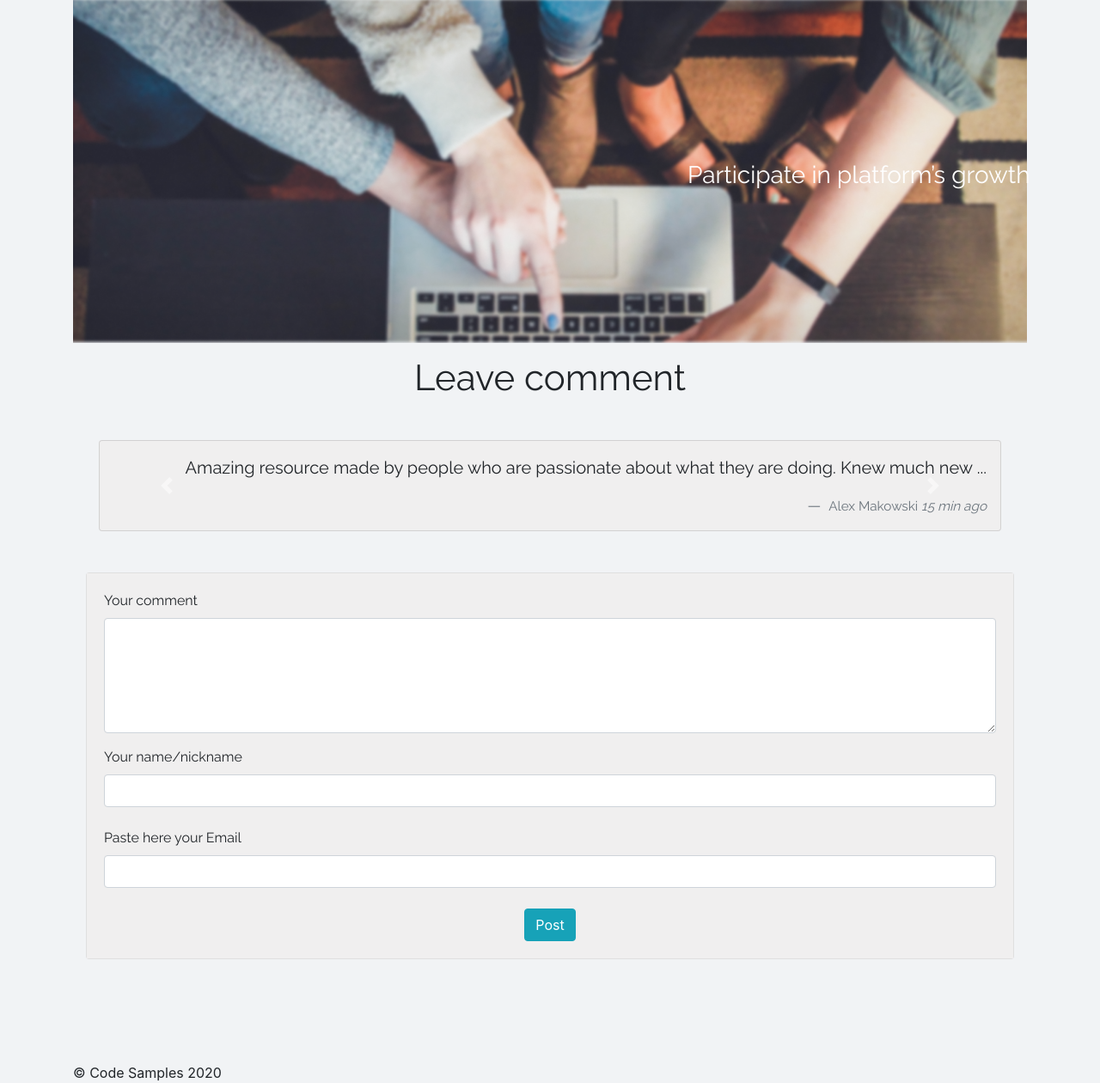
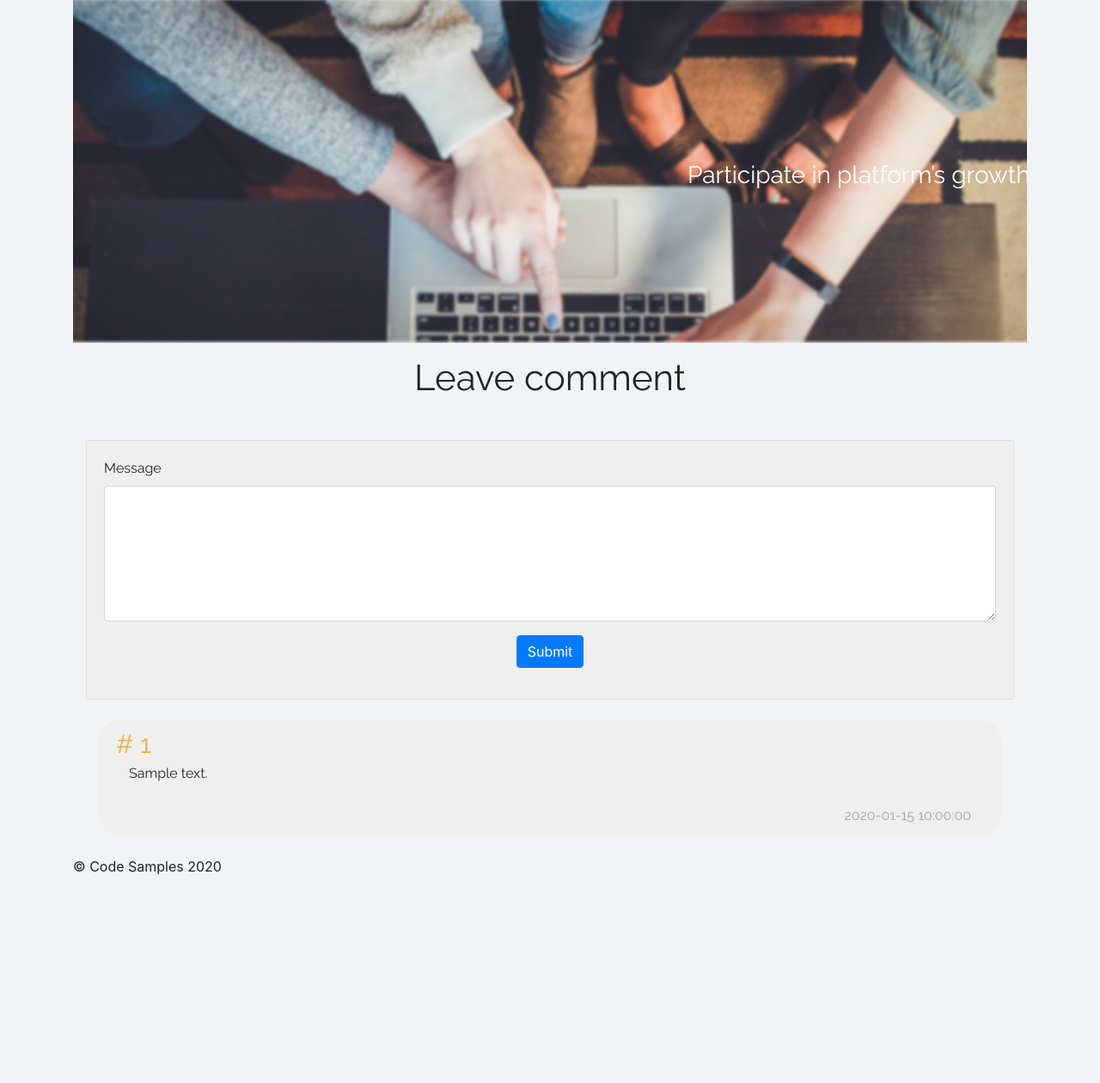
Before and after one commit to jol79/WebDev_Braganca, a Yii app: template views/site/home.php in a window 1280 px wide. Shown: the part 1357-2617 px from the top of the page at 86% size. After the commit the page ends 2375 px from the top, so only its background shows below. Run offline with PHP 8.4 and a stand-in for Yii, Linux system fonts and the light colour scheme; the template is opened without the code that fills it: most values are stand-ins (such as "Sample title", 1, 10 or a date in 2020); form fields are guessed from the names that the template uses; data that the repository does not hold is empty; some libraries are stand-ins or nearby versions.

Commit message:
Users can leave comment on the home page (all data prints on the page using foreach, need to change this using ListView and Active Data Provider);
1) SiteController.php -> updated ( action index, changed );
2) Home.php -> updated ( functionality for comments, added );
3) Feedback.php -> added ( module to leave comments on the home page );
4) Migration file to create new table for feedback from users;

```diff
--- a/models/Feedback.php
+++ b/models/Feedback.php
@@ -129,8 +129,7 @@ class Feedback extends \yii\db\ActiveRecord
         }
 
         $query->andFilterWhere(['like', 'id_feedback', $this->id_feedback])
-            ->andFilterWhere(['like', 'message', $this->created_at])
-            ->andFilterWhere(['like', 'created_at', $this->created_at]);
+            ->andFilterWhere(['like', 'message', $this->created_at]);
 
         return $dataProvider;
 
--- a/views/site/home.php
+++ b/views/site/home.php
@@ -1,14 +1,22 @@
+<?php
 
-<?php
 use yii\helpers\Html;
-
 use yii\widgets\ActiveForm;
+use yii\db\ActiveRecord;
+use yii\helpers\HtmlPurifier;
+use yii\widgets\ListView;
+use yii\data\Pagination;
+use yii\widgets\LinkPager;
 
 use yii\helpers\Url;
 
+/* @var $form yii\bootstrap4\ActiveForm */
+/* @var $model app\models\Feedback */
+
 $this->title = 'Home';
 \app\assets\HomeAsset::register($this);
-$this->params['breadcrumbs']['class'] = $this->title;
+$this->params['breadcrumbs'][] = $this->title;
+
 ?>
 
 
@@ -31,9 +39,9 @@ $this->params['breadcrumbs']['class'] = $this->title;
                             <text class="text-center text_in_blocks text_block11" style="">Your programming</br> experience is</br> important</text>
                         </div>
                         <div class="row">
-                            <button type="button" class="btn btn-primary button_params" data-toggle="button" style="border-radius: 25px">
-                                Create
-                            </button>
+                            <form action="#">
+                                <input type="submit" value="Create" class="btn btn-primary button_params" style="border-radius: 25px">
+                            </form>
                         </div>
                     </div>
                 </div>
@@ -50,9 +58,9 @@ $this->params['breadcrumbs']['class'] = $this->title;
                             <text class="text-center text_in_blocks text_block11">Learn applying on</br> practice users</br> examples</text>
                         </div>
                         <div class="row">
-                            <button type="button" class="btn btn-primary button_params" data-toggle="button" style="border-radius: 25px">
-                                Learn
-                            </button>
+                            <form action="#">
+                                <input type="submit" value="Learn" class="btn btn-primary button_params" style="border-radius: 25px">
+                            </form>
                         </div>
                     </div>
                 </div>
@@ -69,9 +77,9 @@ $this->params['breadcrumbs']['class'] = $this->title;
                             <text class="text-center text_in_blocks text_block22">Read filtered news</br> from the most popular</br> sources</text>
                         </div>
                         <div class="row">
-                            <button type="button" class="btn btn-primary button_params" data-toggle="button" style="border-radius: 25px">
-                                Read
-                            </button>
+                            <form action="#">
+                                <input type="submit" value="Read" class="btn btn-primary button_params" style="border-radius: 25px">
+                            </form>
                         </div>
                     </div>
                 </div>
@@ -88,9 +96,9 @@ $this->params['breadcrumbs']['class'] = $this->title;
                             <text class="text-center text_in_blocks text_block22">Here you can leave the</br> feedback for</br> developers</text>
                         </div>
                         <div class="row">
-                            <button type="button" class="btn btn-primary button_params" data-toggle="button" style="border-radius: 25px">
-                                Leave
-                            </button>
+                            <form action="#">
+                                <input type="submit" value="Leave" class="btn btn-primary button_params" style="border-radius: 25px">
+                            </form>
                         </div>
                     </div>
                 </div>
@@ -109,87 +117,51 @@ $this->params['breadcrumbs']['class'] = $this->title;
     <div class="text-center">
         <p class="cos mb-5 mt-3">Leave comment</p>
     </div>
-    <!-- Comments block: -->
-    <div class="container text-center">
-        <div id="carouselExampleCaptions" class="carousel slide" data-ride="carousel">
-            <div class="carousel-inner">
-                <div class="carousel-item active">
-                    <div class="card p-3 text-right" style="background-color: #F0EFEF">
-                        <blockquote class="blockquote mb-0 relaway">
-                            <p>Amazing resource made by people who are passionate about what they are doing. Knew much new ...</p>
-                            <footer class="blockquote-footer relaway">
-                                <small class="text-muted">
-                                    Alex Makowski <cite title="Source Title">15 min ago</cite>
-                                </small>
-                            </footer>
-                        </blockquote>
-                    </div>
+    <!-- leave comment: -->
+    <?php if (Yii::$app->session->hasFlash('contactFormSubmitted')): ?>
+        <div class="row">
+            <div class="col mt-lg-5">
+                <div class="relaway text-center">
+                    <div class="">feedback posted</div>
                 </div>
-                <div class="carousel-item">
-                    <div class="card p-3 text-right" style="background-color: #F0EFEF">
-                        <blockquote class="blockquote mb-0 relaway">
-                            <p>Amazing resource made by people who are passionate about what they are doing. Knew much new ...</p>
-                            <footer class="blockquote-footer relaway">
-                                <small class="text-muted">
-                                    Alex Makowski <cite title="Source Title">15 min ago</cite>
-                                </small>
-                            </footer>
-                        </blockquote>
-                    </div>
-                </div>
-                <div class="carousel-item">
-                    <div class="card p-3 text-right" style="background-color: #F0EFEF">
-                        <blockquote class="blockquote mb-0 relaway">
-                            <p>Amazing resource made by people who are passionate about what they are doing. Knew much new ...</p>
-                            <footer class="blockquote-footer relaway">
-                                <small class="text-muted">
-                                    Alex Makowski <cite title="Source Title">15 min ago</cite>
-                                </small>
-                            </footer>
-                        </blockquote>
-                    </div>
+                <div class="alert alert-success relaway text-center ">
+                    Thank you for feedback, you can see your comment below.
                 </div>
             </div>
-            <!-- dots to slide between comments: -->
-            <a class="carousel-control-prev black-dots" href="#carouselExampleCaptions" role="button" data-slide="prev">
-                <span class="carousel-control-prev-icon" aria-hidden="true"></span>
-                <span class="sr-only">Previous</span>
-            </a>
-            <a class="carousel-control-next black-dots" href="#carouselExampleCaptions" role="button" data-slide="next">
-                <span class="carousel-control-next-icon" aria-hidden="true"></span>
-                <span class="sr-only">Next</span>
-            </a>
         </div>
-    </div>
-    <!-- leave comment: -->
-    <div class="card mt-lg-5" style="margin-bottom: 120px">
-        <div class="card-body" style="background-color: #F0EFEF">
-            <form>
-                <!-- Comment: -->
+    <?php else: ?>
+        <div class="card mt-lg-5">
+            <div class="card-body" style="background-color: #F0EFEF">
+                <?php $form = ActiveForm::begin(['id' => 'contact-form']); ?>
+                <!-- text form: -->
                 <div class="form-group relaway">
-                    <label for="replyFormComment">Your comment</label>
-                    <textarea class="form-control" id="send" rows="5"></textarea>
+                    <?= $form->field($model, 'message')->textArea(['class' => 'form-control','rows' => 6, 'maxlength' => 280]) ?>
                 </div>
-                <!-- nickname/name: -->
-                <div class="relaway">
-                    <label for="replyFormName">Your name/nickname</label>
-                    <input type="email" id="replyFormName" class="form-control relaway">
+                <div class="form-group text-center relaway-bold">
+                    <?= Html::submitButton('Submit', ['class' => 'btn btn-primary btn-md', 'name' => 'contact-button']) ?>
                 </div>
-                <br>
-                <!-- Email: -->
-                <div class="relaway">
-                    <label for="replyFormEmail">Paste here your Email</label>
-                    <input type="Email" id="replyFormEmail" class="form-control relaway">
-                </div>
-                <div class="text-center mt-4 relaway-bold">
-                    <button class="btn btn-info btn-md" type="submit">Post</button>
-                </div>
-            </form>
+                <?php ActiveForm::end(); ?>
+            </div>
         </div>
-    </div>
+    <?php endif; ?>
+
+    <!-- Comments: -->
+    <?php
+    if (is_array($result) || is_object($result))
+    foreach ($result as $comment){
+        echo "<br>
+            <div class='container'>
+                <div class='card-body' style='background-color: #F0EFEF; border-radius: 24px'>
+                <div class='form-group relaway'>
+                    <div class='' style='font-size: 30px; margin-top: -15px; color: #EDB23A'>
+                        # ";
+        echo Html::encode($comment->id_feedback), "</div>";
+        echo "<div class='relaway' style='text-align: left; padding-left: 15px; padding-right: 15px'>";
+        echo Html::encode($comment->message);
+        echo "<br>
+                <div class='' style='text-align: right; padding-top: 25px; margin-bottom: -25px; color: #A5A5A5'>";
+        echo Html::encode($comment->created_at);
+        echo "</div></div></div></div><br>";
+    }
+    ?>
 </div>
-
-
-<!--<link rel="stylesheet" href="https://maxcdn.bootstrapcdn.com/bootstrap/3.4.1/css/bootstrap.min.css">-->
-<!--<script src="https://ajax.googleapis.com/ajax/libs/jquery/3.5.1/jquery.min.js"></script>-->
-<!--<script src="https://maxcdn.bootstrapcdn.com/bootstrap/3.4.1/js/bootstrap.min.js"></script>-->
```
Also changed, not shown: controllers/SiteController.php (+40 -19 lines), migrations/m200529_211107_create_feedback_table.php (added, +36 -0 lines).
